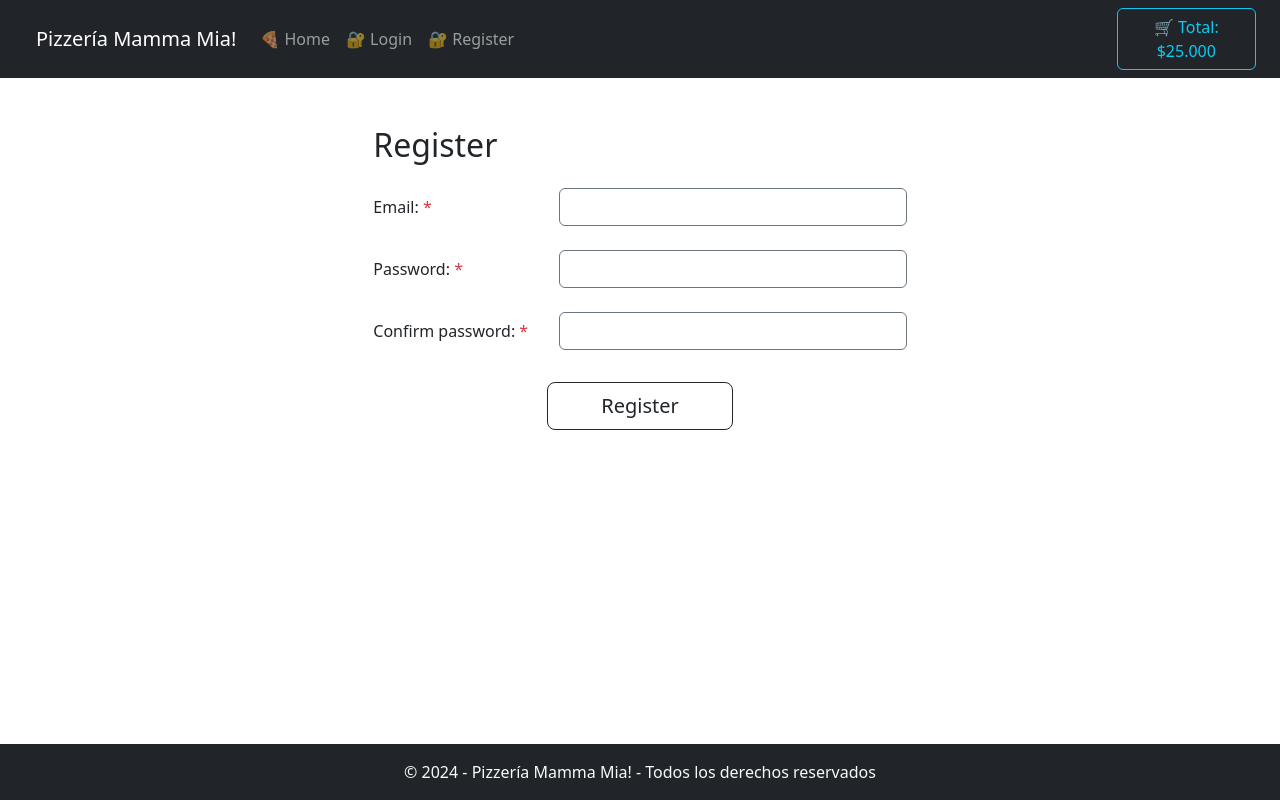
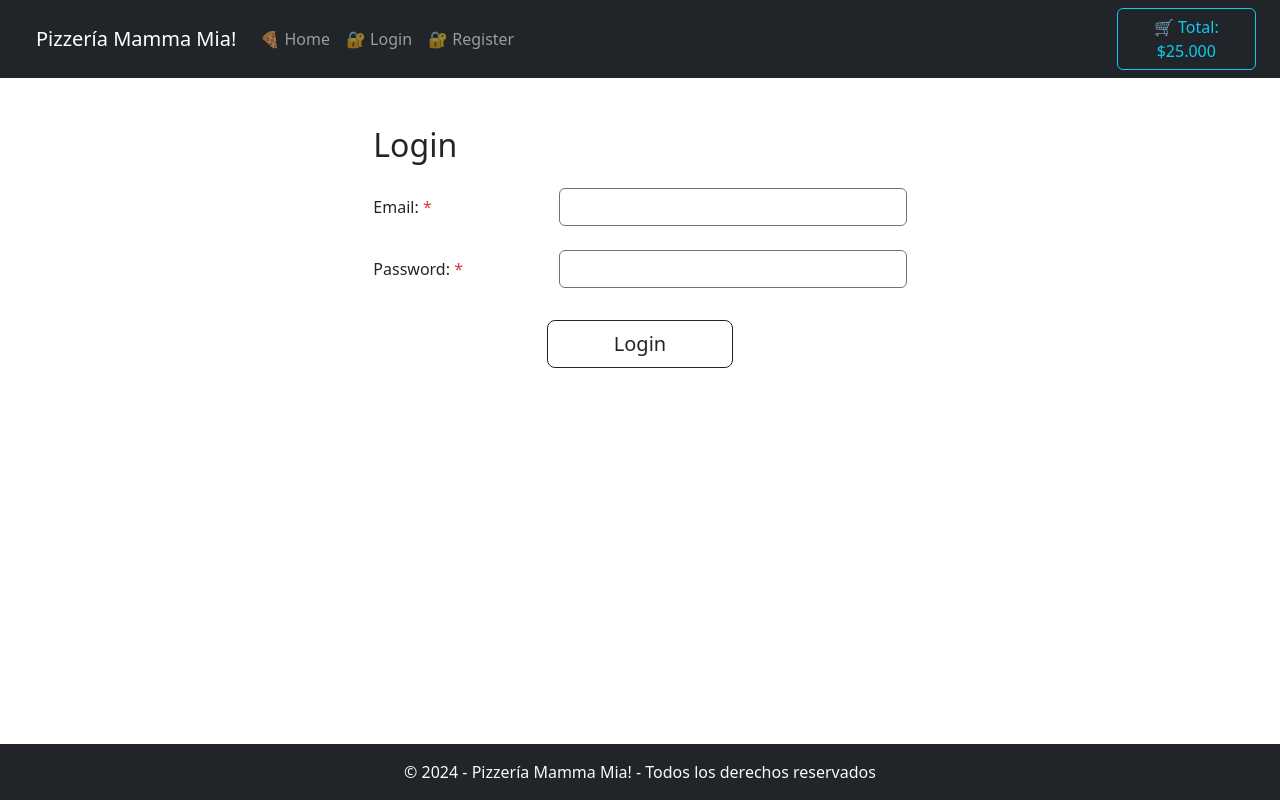
Before and after one commit to albotero/mamma-mia-pizzeria, a React (Vite) app: page / in a window 1280 px wide. Built offline with nearby package versions, Linux system fonts and the light colour scheme.

Commit message:
Login page

```diff
--- a/src/App.jsx
+++ b/src/App.jsx
@@ -1,14 +1,16 @@
 import Footer from "./components/footer/Footer"
 import MenuBar from "./components/menubar/MenuBar"
 /* import Home from "./views/home/Home" */
-import Register from "./views/register/Register"
+/* import Register from "./views/register/Register" */
+import Login from "./views/login/Login"
 
 function App() {
   return (
     <>
       <MenuBar />
       {/*  <Home /> */}
-      <Register />
+      {/* <Register /> */}
+      <Login />
       <Footer />
     </>
   )
--- /dev/null
+++ b/src/views/login/Login.jsx
@@ -0,0 +1,46 @@
+import { useState } from "react"
+import Form from "../../components/form/Form"
+
+const Login = () => {
+  const [loginData, setLoginData] = useState({})
+  const { email, password } = loginData
+
+  const inputs = [
+    {
+      id: "email",
+      label: "Email",
+      type: "email",
+      prop: "email",
+      required: true,
+      invalid: () => (email?.match(/^[\w-.]+@([\w-]+\.)+[\w-]{2,4}$/g) ? null : "Please provide a valid email address"),
+    },
+    {
+      id: "password",
+      label: "Password",
+      type: "password",
+      prop: "password",
+      required: true,
+      invalid: () => (password?.match(/^.{6,}$/g) ? null : "The password must be at least 6 characters long"),
+    },
+  ]
+
+  // Send the data to server
+  const onSubmit = () => ({})
+
+  return (
+    <main>
+      <div className="col-10 col-md-5 mx-auto pt-5">
+        <h2>Login</h2>
+        <Form
+          inputs={inputs}
+          onSubmit={onSubmit}
+          setValue={setLoginData}
+          submitButton="Login"
+          successMessage="Authentication successful!"
+        />
+      </div>
+    </main>
+  )
+}
+
+export default Login
```
